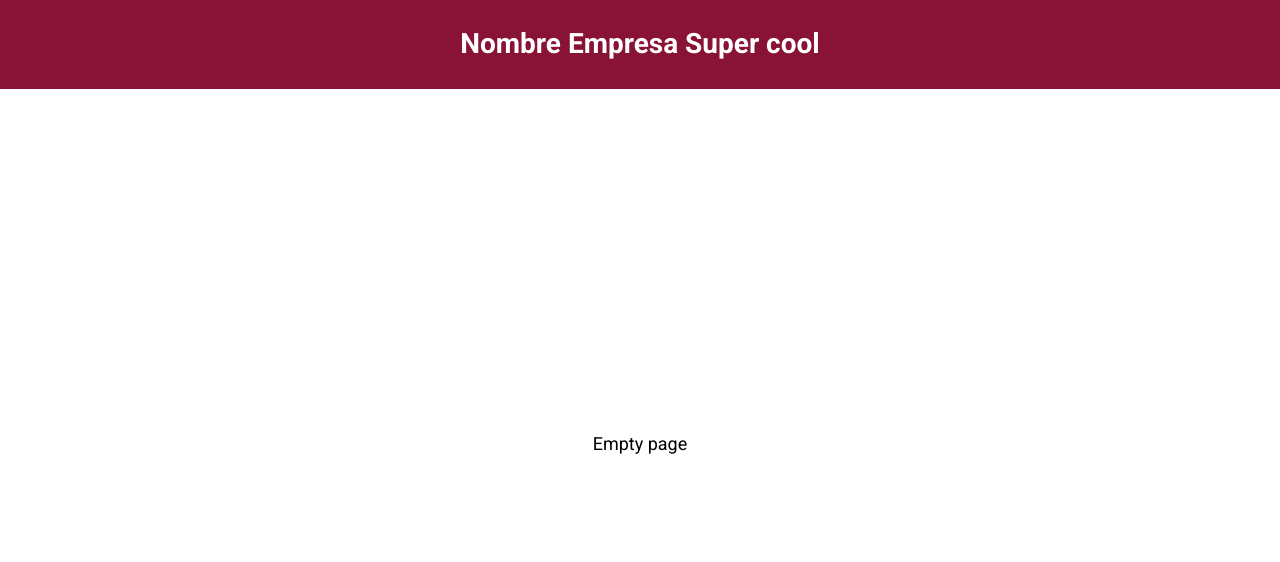
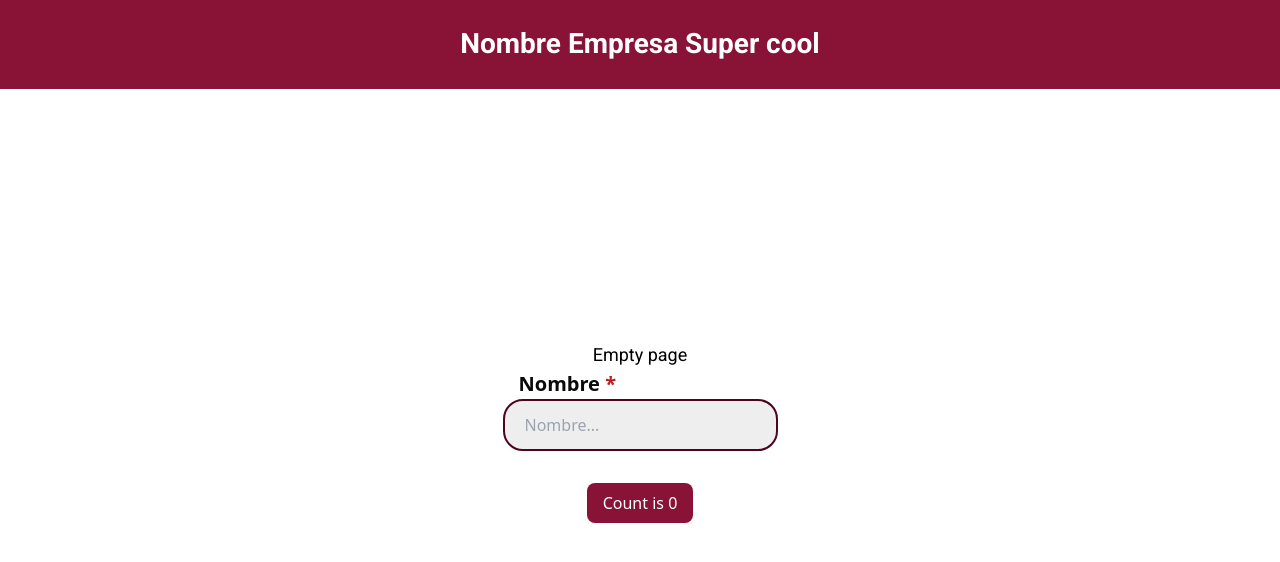
Before and after one commit to AderezosOrg/Web, a React (Vite) app in the folder frontend/: page / in a window 1280 px wide. Shown: the top 562 px of the page. Built offline with nearby package versions, Linux system fonts and the light colour scheme.

Commit message:
add button and input to test on empty page

```diff
--- a/frontend/src/pages/EmptyPage.jsx
+++ b/frontend/src/pages/EmptyPage.jsx
@@ -1,9 +1,52 @@
+import { useState } from 'react'
+import { Formik, Form } from 'formik';
+import Button from '../components/Button';
+import InputField from '../components/Input';
+
 export default function EmptyPage() {
-    return (
-        <div className="flex h-screen w-screen items-center justify-center">
-            <p className="font-roboto text-black text-lg">
-                Empty page
-            </p>
+  const [count, setCount] = useState(0);
+  const [isNameCorrect, setIsNameCorrect] = useState(true);
+
+  return (
+    <div className="flex flex-col h-screen w-screen items-center justify-center">
+      <p className="font-roboto text-black text-lg">
+        Empty page
+      </p>
+      <div className="flex flex-col items-center">
+        <Formik
+          initialValues={{ name: ''}}
+          onSubmit={(values) => {
+            if (!values.name.trim())
+              {
+                setIsNameCorrect(false);
+                return;
+              } else {
+                setIsNameCorrect(true);
+              }
+            console.log('Submitted values:', values);
+          }}
+        >
+          {() => (
+            <Form className="flex flex-col gap-4">
+              <InputField
+              id="name"
+              name="name"
+              placeholder="Nombre..."
+              label="Nombre"
+              isCorrect={isNameCorrect}
+            />
+            </Form>
+          )}
+        </Formik>
+        <div className="card p-6">
+          <Button
+            type={"common"}
+            onClick={() => setCount((count) => count + 1)}
+          >
+            Count is {count}
+          </Button>
         </div>
-    );
+      </div>
+    </div>
+  );
 }
```
